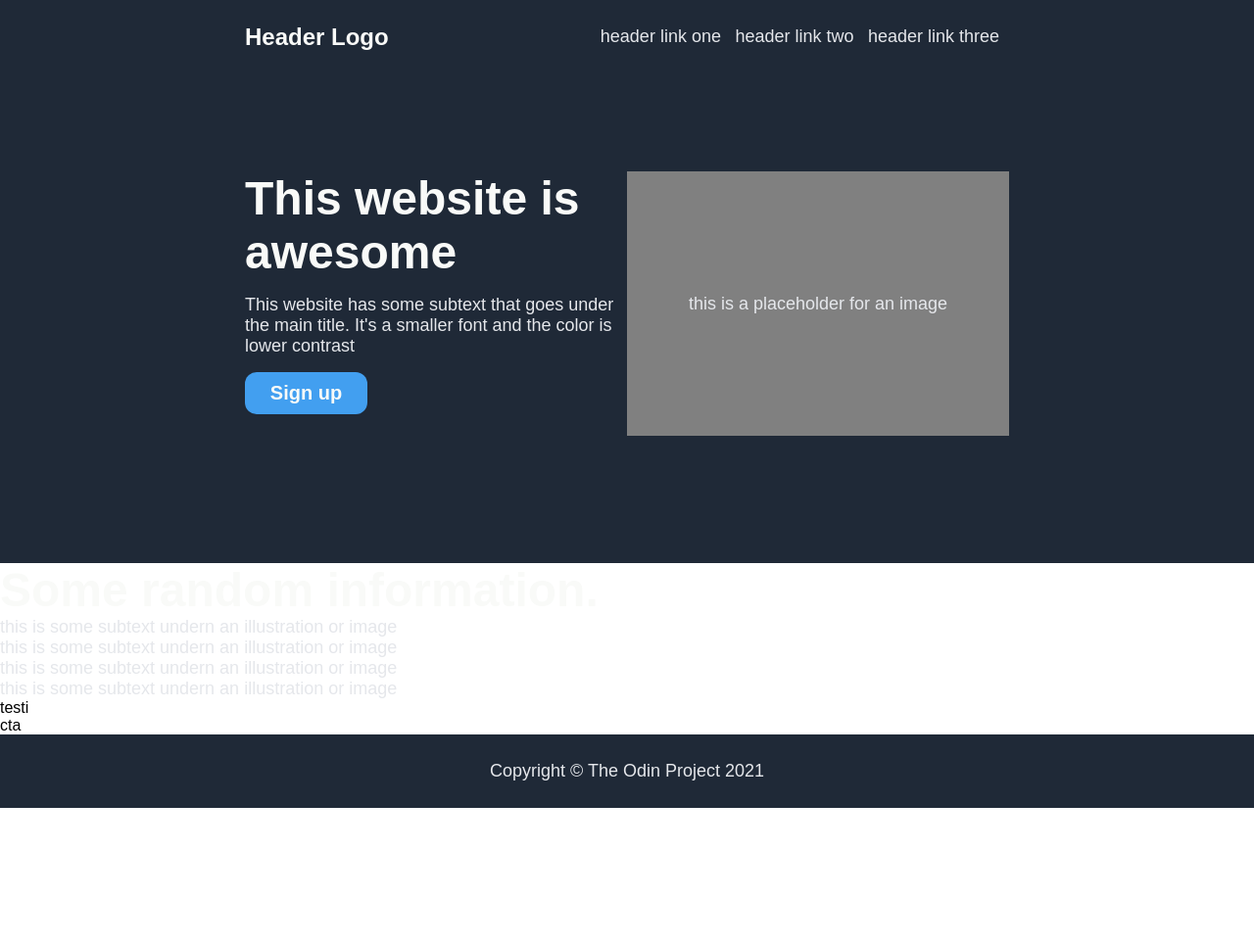
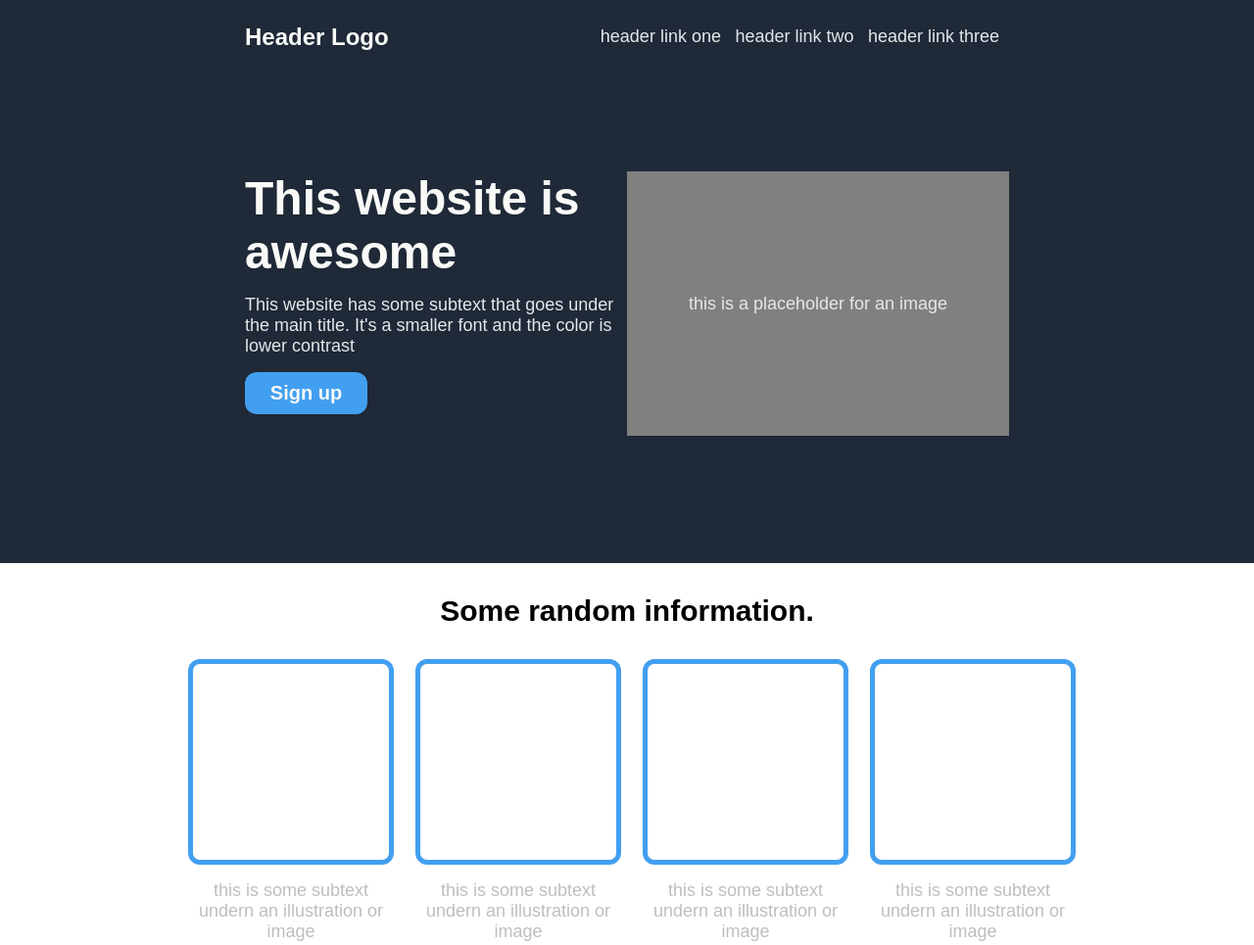
Before and after one commit to f-mental/2_landing_page, a plain HTML site: page index.html in a window 1280 px wide. Shown: the top 965 px of the page at 98% size. Before the commit the page ends 825 px from the top, so only its background shows below. Drawn offline with Linux system fonts and the light colour scheme.

Commit message:
Add css for section class information

```diff
--- a/styles.css
+++ b/styles.css
@@ -11,7 +11,6 @@ header, footer {
     height: 75px;
     display: flex;
     align-items: center;
-    margin-bottom: 0;
 }
 
 header {
@@ -91,3 +90,42 @@ button {
    border-radius: 12px;
    padding: 10px 20px;
 }
+
+/* INFORMATION */
+
+.information {
+    height: 400px;
+    text-align: center;
+}
+
+.info-heading {
+    color: #000000;
+    font-size: 30px;
+    margin: 32px 0;
+}
+
+.image-container {
+    display: flex;
+    flex-flow: row wrap;
+    justify-content: center;
+    align-items: center;
+    gap: 32px;
+}
+
+.image {
+    width: 200px;
+    display: flex;
+    flex-flow: column wrap;
+    gap: 16px;
+}
+
+.image-box {
+    height: 200px;
+    width: 200px;
+    border: 5px #429ff0 solid;
+    border-radius: 12px;
+}
+
+.subtext {
+    color: #bebebe;
+}
```
